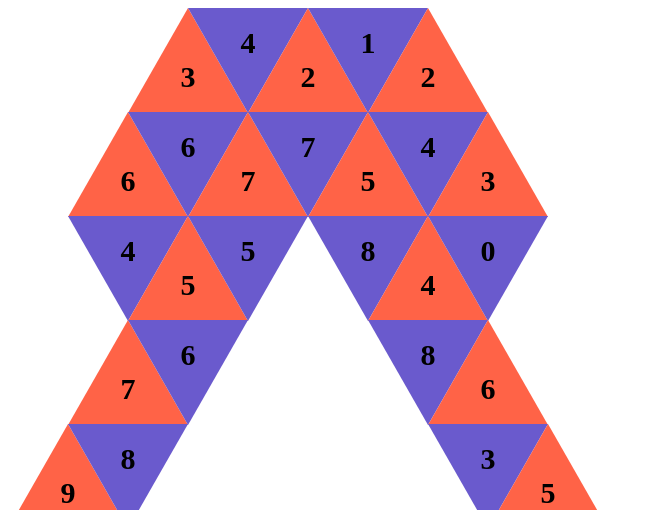
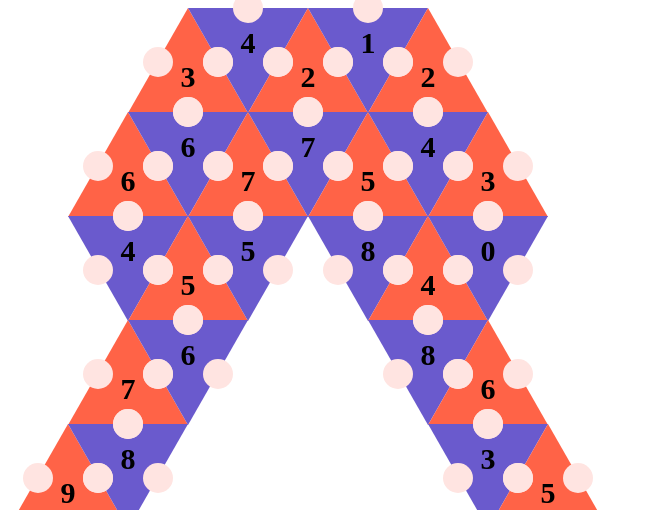
Before and after one commit to jasminenoack/trigons, a website built with webpack: page index.html in a window 1280 px wide. Shown: the top 510 px of the page, without its empty margins (0-663 px from the left). Built offline with nearby package versions, Linux system fonts and the light colour scheme.

Commit message:
Adds sides to the display

```diff
--- a/index.css
+++ b/index.css
@@ -23,7 +23,7 @@
 
 .triangle {
     position: relative;
-    height: 103.92px;
+    height: 103.960px;
     width: 120px;
     float: left;
     margin-left: -60px;
@@ -48,3 +48,51 @@
     border-color: slateblue transparent;
     border-width: 105px 60px 0 60px;
 }
+
+.side {
+    position: absolute;
+    height: 30px;
+    width: 30px;
+    background: mistyrose;
+    z-index: 10;
+    border-radius: 100%;
+}
+
+.triangle.down .side:nth-child(2) {
+    top: 54px;
+    right: 30px;
+    transform: translateX(50%) translateY(-50%);
+}
+
+.triangle.down .side:first-child {
+    top:0px;
+    left:60px;
+    transform: translateX(-50%) translateY(-50%);
+}
+
+.triangle.down .side:nth-child(3) {
+    top: 54px;
+    left: 30px;
+    transform: translateX(-50%) translateY(-50%);
+}
+
+.triangle.up .side:nth-child(2) {
+    z-index: 15;
+    top: 54px;
+    right: 30px;
+    transform: translateX(50%) translateY(-50%);
+}
+
+.triangle.up .side:first-child {
+    z-index: 15;
+    bottom:0px;
+    left:60px;
+    transform: translateX(-50%) translateY(50%);
+}
+
+.triangle.up .side:nth-child(3) {
+    z-index: 15;
+    top: 54px;
+    left: 30px;
+    transform: translateX(-50%) translateY(-50%);
+}
--- a/src/app.ts
+++ b/src/app.ts
@@ -15,7 +15,14 @@ function drawBoard(puzzle) {
                 } else {
                     div.classList.add("down")
                 }
-                div.innerHTML = "<span>" + spot.value + "</span>"
+                for (let i = 0; i < 3; i++) {
+                    const side = document.createElement('div')
+                    side.classList.add('side')
+                    div.appendChild(side)
+                }
+                const text = document.createElement('span')
+                text.innerText = spot.value
+                div.appendChild(text)
             }
             rowEl.appendChild(div)
         })
```
Also changed, not shown: bundle.js (+8 -1 lines).
